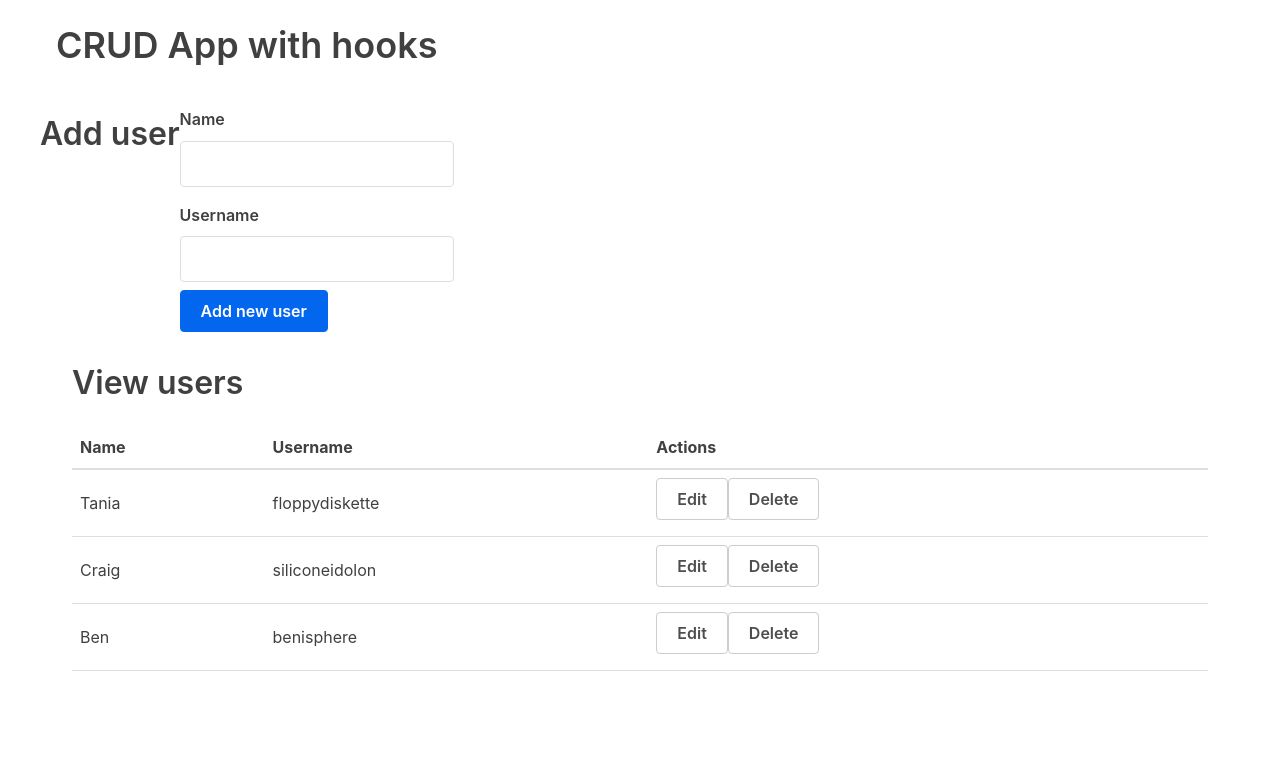
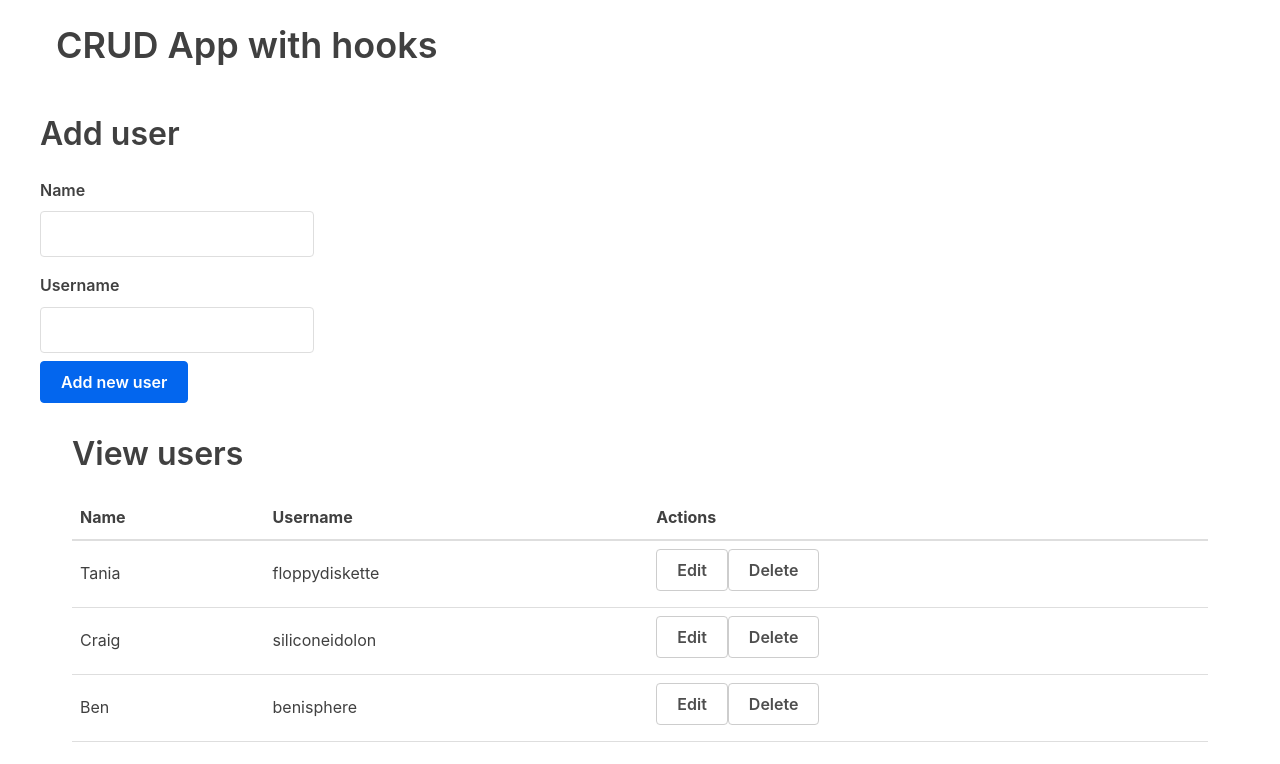
Before and after one commit to F-DV/Crud_De_Cero, a React (Create React App) app: page / in a window 1280 px wide. Shown: the top 764 px of the page. Built offline with nearby package versions, Linux system fonts and the light colour scheme.

Commit message:
Creamos estado para saber sio queremos editar al usuario nos pinta en pantalla un formulario diferente a agregar usuario, ponemos el condicional de imprimir una u otra en el return y enviamos el props  a la EditUserForm

```diff
--- a/src/App.js
+++ b/src/App.js
@@ -2,6 +2,7 @@ import React, {useState} from 'react'; //Importamos la variable de estado useSta
 import UserTable from './components/UserTable';
 import { v4 as uuidv4 } from 'uuid';    //Libreria para generar ids aleatorios
 import AddUserForm from './components/AddUserForm';
+import EditUserForm from './components/EditUserForm';
 
 function App() {
 
@@ -54,12 +55,29 @@ function App() {
     setUsers(users.filter(user => user.id !== id))
   }
 
+  /**Creamos un estado para saber si
+   * pintamos el formulario de edicion o el normal*/
+  const [editing,setEditing] = useState(false);
+
   return (
     <div className='container'>
       <h1>CRUD App with hooks</h1>
       <div className="flex-row">{/*columna 1 */}
-        <h2>Add user</h2>
-        <AddUserForm addUser={addUser}/>
+        {
+          editing ? (
+          <div>
+            <h2>Edit user</h2>
+            <EditUserForm />
+          </div>
+          ) : (
+          <div>
+            <h2>Add user</h2>
+            <AddUserForm addUser={addUser}/>
+          </div>
+          )
+        }
+
+
       </div>
       <div className='flex-large'>{/*columna 2 */}
         <h2>View users</h2>
```
